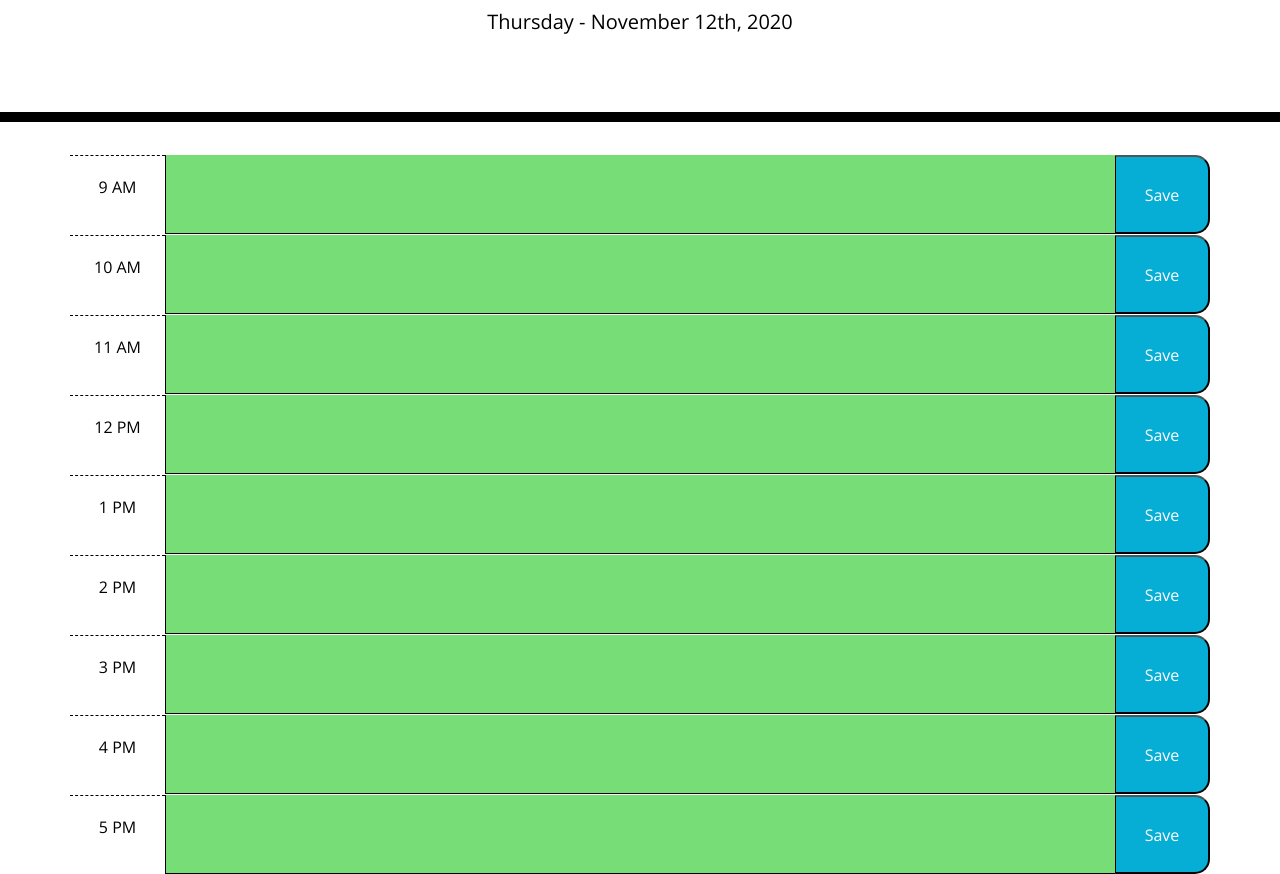
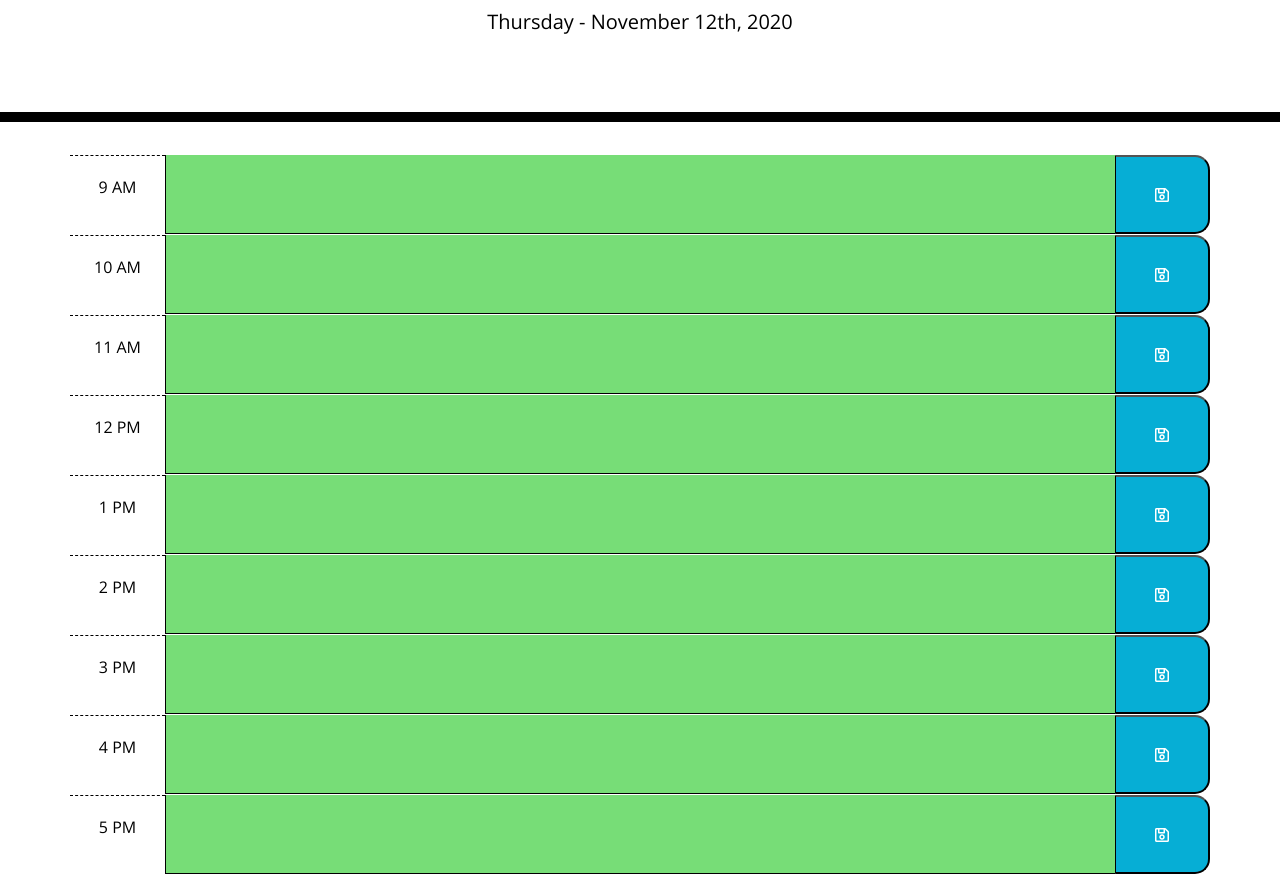
Before and after one commit to Star-Gibson/day__planner, a plain HTML site: page index.html in a window 1280 px wide. Shown: the part 182-1056 px from the top of the page. Drawn offline with nearby package versions, Linux system fonts and the light colour scheme.

Commit message:
Changed styles of past, present, future/added save icon to saveBtn

```diff
--- a/assets/style.css
+++ b/assets/style.css
@@ -47,18 +47,18 @@ textarea {
 
 
 .past {
-  background-color: #d3d3d3;
-  color: white;
+  background-color: #4a71a095;
+  color: black;
 }
 
 .present {
-  background-color: #ff6961;
-  color: white;
+  background-color: #f7ff61;
+  color: black;
 }
 
 .future {
   background-color: #77dd77;
-  color: white;
+  color: black;
 }
 
 .saveBtn {
--- a/index.html
+++ b/index.html
@@ -35,56 +35,56 @@
       <div class="row time-block" id=9AM>
         <p class="col-1 hour">9 AM</p>
         <textarea type="text" id="9" class="col-10 routine"></textarea>
-        <button class="saveBtn col-1">Save</button>
+        <button class="saveBtn col-1"><i class="far fa-save"></i></button>
       </div>
     <!--10AM-->
       <div class="row time-block" id=10AM>
         <p class="col-1 hour">10 AM</p>
         <textarea type="text" id="10" class="col-10 routine"></textarea>
-        <button class="saveBtn col-1">Save</button>
+        <button class="saveBtn col-1"><i class="far fa-save"></i></button>
       </div>
     <!--11AM-->
       <div class="row time-block" id=11AM>
         <p class="col-1 hour">11 AM</p>
         <textarea type="text" id="11" class="col-10 routine"></textarea>
-        <button class="saveBtn col-1">Save</button>
+        <button class="saveBtn col-1"><i class="far fa-save"></i></button>
       </div>
     <!--12PM-->
       <div class="row time-block" id=12PM>
         <p class="col-1 hour">12 PM</p>
         <textarea type="text" id="12" class="col-10 routine"></textarea>
-        <button class="saveBtn col-1">Save</button>
+        <button class="saveBtn col-1"><i class="far fa-save"></i></button>
       </div>
     <!--1PM-->
       <div class="row time-block" id=1PM>
         <p class="col-1 hour">1 PM</p>
         <textarea type="text" id="13" class="col-10 routine"></textarea>
-        <button class="saveBtn col-1">Save</button>
+        <button class="saveBtn col-1"><i class="far fa-save"></i></button>
       </div>
     <!--2PM-->
       <div class="row time-block" id=2PM>
         <p class="col-1 hour">2 PM</p>
         <textarea type="text" id="14" class="col-10 routine"></textarea>
-        <button class="saveBtn col-1">Save</button>
+        <button class="saveBtn col-1"><i class="far fa-save"></i></button>
       </div>
     <!--3PM-->
       <div class="row time-block" id=3PM>
         <p class="col-1 hour">3 PM</p>
         <textarea type="text" id="15" class="col-10 routine"></textarea>
-        <button class="saveBtn col-1">Save</button>
+        <button class="saveBtn col-1"><i class="far fa-save"></i></button>
       </div>
     <!--4PM-->
       <div class="row time-block" id=4PM>
         <p class="col-1 hour">4 PM</p>
         <textarea type="text" id="16" class="col-10 routine"></textarea>
-        <button class="saveBtn col-1">Save</button>
+        <button class="saveBtn col-1"><i class="far fa-save"></i></button>
       </div>
 
     <!--5PM-->
       <div class="row time-block" id=5PM>
         <p class="col-1 hour">5 PM</p>
         <textarea type="text" id="17" class="col-10 routine"></textarea>
-        <button class="saveBtn col-1">Save</button>
+        <button class="saveBtn col-1"><i class="far fa-save"></i></button>
       </div>
     </div>
 
```
